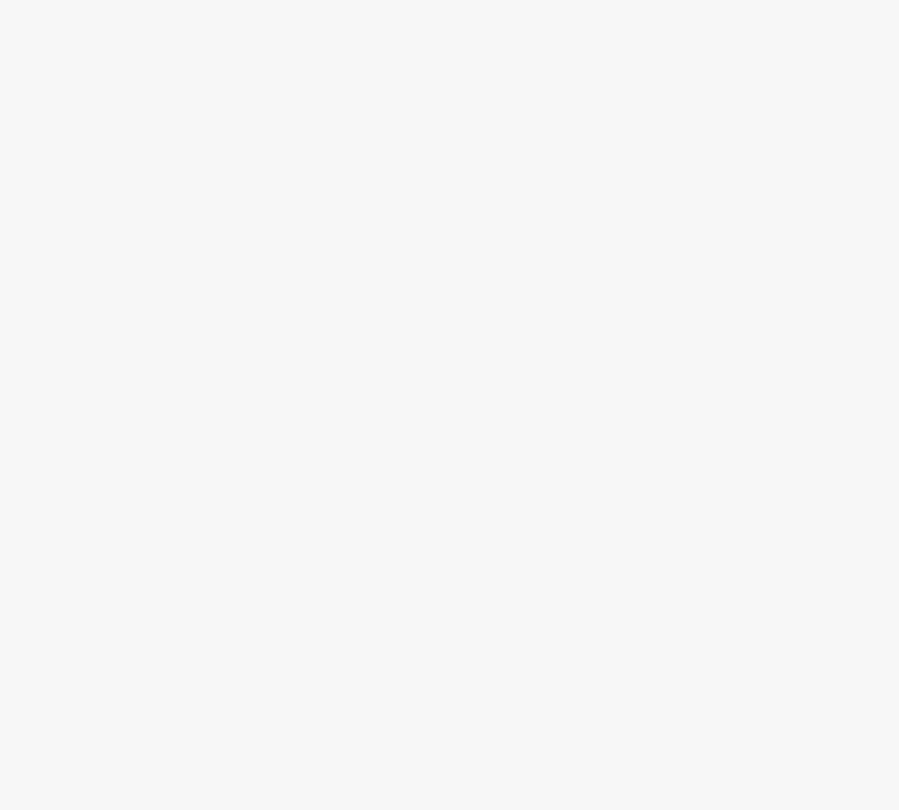
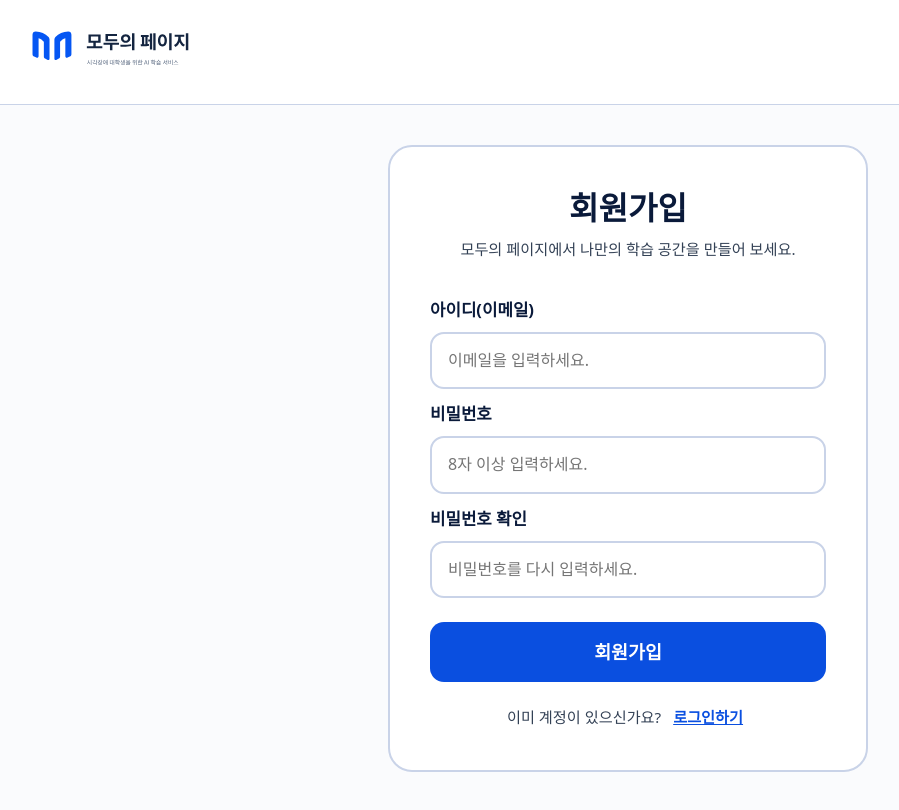
Before and after one commit to Coinxi0925/Hackathon_Team01, a React (Vite) app in the folder FE/: page /signup in a window 1280 px wide. Before the commit this address had no page. Shown: the whole page, without its empty margins (12-911 px from the left). Built offline with nearby package versions, Linux system fonts and the light colour scheme.

Commit message:
fix: 회원가입 화면 구현 및 전체 로고 변경

```diff
--- a/FE/src/App.jsx
+++ b/FE/src/App.jsx
@@ -7,6 +7,7 @@ import Reader from "./pages/Reader";
 import QuestionPage from "./pages/question.jsx";
 import QuestionList from "./pages/questionlist.jsx";
 import Home from "./pages/Home.jsx";
+import Signup from "./pages/Signup.jsx";
 
 export default function App() {
   const navigate = useNavigate();
@@ -37,6 +38,8 @@ export default function App() {
 
       {/* 홈: Layout 밖, 자체 헤더 사용 (소개 + 로그인) */}
       <Route path="/" element={<Home />} />
+      //회원가입 기능 추가
+      <Route path="/signup" element={<Signup />} />
 
       {/* 문서 학습 화면 */}
       <Route
--- a/FE/src/components/Layout.css
+++ b/FE/src/components/Layout.css
@@ -25,11 +25,8 @@
 .app-header {
   display: flex;
   align-items: center;
-  gap: 20px;
-  padding: 18px 40px;
-  background: #fafcff;
-  border-bottom: 1px solid #dfe5f1;
-  flex-wrap: wrap; /* 화면이 좁으면 줄바꿈 */
+  min-height: 80px;
+  padding: 10px 40px;
 }
 
 /* 로고 + 서비스 이름 */
--- /dev/null
+++ b/FE/src/components/Logo.css
@@ -0,0 +1,25 @@
+.app-logo {
+  display: inline-flex;
+  align-items: center;
+  justify-content: center;
+  padding: 0;
+  border: none;
+  background: transparent;
+  text-decoration: none;
+  cursor: pointer;
+  flex-shrink: 0;
+}
+
+.app-logo img {
+  display: block;
+  height: 64px;
+  width: auto;
+  max-width: none;
+  object-fit: contain;
+}
+
+@media (max-width: 760px) {
+  .app-logo img {
+    height: 44px;
+  }
+}
--- /dev/null
+++ b/FE/src/components/Logo.jsx
@@ -0,0 +1,26 @@
+import { Link } from "react-router-dom";
+import logo from "../assets/logo.svg";
+import "./Logo.css";
+
+export default function Logo({ to = "/documents", onClick, className = "" }) {
+  const image = <img src={logo} alt="모두의 페이지" />;
+
+  if (onClick) {
+    return (
+      <button
+        type="button"
+        className={`app-logo ${className}`}
+        onClick={onClick}
+        aria-label="모두의 페이지"
+      >
+        {image}
+      </button>
+    );
+  }
+
+  return (
+    <Link to={to} className={`app-logo ${className}`}>
+      {image}
+    </Link>
+  );
+}
--- a/FE/src/pages/Home.jsx
+++ b/FE/src/pages/Home.jsx
@@ -2,6 +2,7 @@ import { useState } from 'react'
 import { useNavigate } from 'react-router-dom'
 import heroImg from '../assets/pageofall.png'
 import './Home.css'
+import Logo from "../components/Logo";
 
 // 주요 기능 카드 4개
 const FEATURES = [
@@ -40,7 +41,7 @@ export default function Home() {
   return (
     <div className="home">
       <header className="home-topbar">
-        <span className="home-logo">📖 모두의 페이지</span>
+        <Logo to="/" className="home-logo" />
         <div className="home-nav">
           <button type="button" className="home-btn-outline" onClick={() => navigate('/')}>
             로그인
--- /dev/null
+++ b/FE/src/pages/Signup.css
@@ -0,0 +1,144 @@
+
+.signup {
+  --blue: #0a4fe0;
+  --blue-soft: #eaf3ff;
+  --line: #c9d3e8;
+  --text: #0a1a3a;
+  --sub: #334155;
+
+  min-height: 100vh;
+  display: flex;
+  flex-direction: column;
+  color: var(--text);
+  background: #FAFBFD;
+  font-size: 1.05rem;
+  line-height: 1.6;
+}
+
+.signup .signup-topbar {
+  display: flex;
+  align-items: center;
+  padding: 20px 3vw;
+  border-bottom: 1px solid var(--line);
+  background: #fff;
+}
+
+.signup .signup-logo {
+  border: none;
+  background: none;
+  color: var(--text);
+  font: inherit;
+  font-size: 1.6rem;
+  font-weight: 800;
+  cursor: pointer;
+}
+
+.signup .signup-main {
+  flex: 1;
+  display: flex;
+  align-items: center;
+  justify-content: center;
+  padding: 40px 20px;
+}
+
+.signup .signup-card {
+  width: 100%;
+  max-width: 480px;
+  display: flex;
+  flex-direction: column;
+  background: #fff;
+  border: 2px solid var(--line);
+  border-radius: 24px;
+  padding: 40px;
+}
+
+.signup .signup-card h1 {
+  font-size: 2rem;
+  font-weight: 800;
+  text-align: center;
+  margin: 0 0 8px;
+}
+
+.signup .signup-sub {
+  color: var(--sub);
+  font-size: 0.95rem;
+  text-align: center;
+  margin: 0 0 24px;
+}
+
+.signup .signup-card label {
+  font-weight: 800;
+  margin: 12px 0 8px;
+}
+
+.signup .signup-card input {
+  width: 100%;
+  box-sizing: border-box;
+  font: inherit;
+  font-size: 1rem;
+  padding: 14px 16px;
+  border: 2px solid var(--line);
+  border-radius: 14px;
+  background: #fff;
+}
+
+.signup .signup-card input:focus {
+  outline: none;
+  border-color: var(--blue);
+}
+
+.signup .signup-error {
+  color: #a31d1d;
+  font-size: 0.95rem;
+  font-weight: 700;
+  margin: 12px 0 0;
+}
+
+.signup .signup-message {
+  color: #176b3a;
+  font-size: 0.95rem;
+  font-weight: 700;
+  margin: 12px 0 0;
+}
+
+.signup .signup-submit {
+  width: 100%;
+  font: inherit;
+  font-size: 1.15rem;
+  font-weight: 800;
+  background: var(--blue);
+  color: #fff;
+  border: none;
+  border-radius: 14px;
+  padding: 15px;
+  margin-top: 24px;
+  cursor: pointer;
+}
+
+.signup .signup-submit:hover {
+  background: #0840b8;
+}
+
+.signup .signup-login {
+  text-align: center;
+  color: var(--sub);
+  font-size: 0.95rem;
+  margin: 22px 0 0;
+}
+
+.signup .signup-login button {
+  border: none;
+  background: none;
+  color: var(--blue);
+  font: inherit;
+  font-weight: 800;
+  margin-left: 6px;
+  cursor: pointer;
+  text-decoration: underline;
+}
+
+@media (max-width: 500px) {
+  .signup .signup-card {
+    padding: 28px 22px;
+  }
+}
--- /dev/null
+++ b/FE/src/pages/Signup.jsx
@@ -0,0 +1,110 @@
+
+import { useState } from 'react'
+import { useNavigate } from 'react-router-dom'
+import './Signup.css'
+import Logo from "../components/Logo";
+
+export default function Signup() {
+  const navigate = useNavigate()
+
+  const [email, setEmail] = useState('')
+  const [password, setPassword] = useState('')
+  const [confirmPassword, setConfirmPassword] = useState('')
+  const [error, setError] = useState('')
+  const [message, setMessage] = useState('')
+
+  function handleSubmit(e) {
+    e.preventDefault()
+
+    setError('')
+    setMessage('')
+
+    if (email.trim() === '') {
+      setError('이메일을 입력해 주세요.')
+      return
+    }
+
+    if (password.length < 8) {
+      setError('비밀번호는 8자 이상 입력해 주세요.')
+      return
+    }
+
+    if (password !== confirmPassword) {
+      setError('비밀번호가 일치하지 않습니다.')
+      return
+    }
+
+    // 현재는 프론트엔드 입력값 검증만 진행합니다.
+    // 실제 회원가입은 백엔드 API 연동 후 가능합니다.
+    setMessage('입력값 확인이 완료되었습니다. 실제 회원가입은 백엔드 연동 후 이용할 수 있습니다.')
+  }
+
+  return (
+    <div className="signup">
+      <header className="signup-topbar">
+        <Logo to="/" className="signup-logo" />
+      </header>
+
+      <main className="signup-main">
+        <form className="signup-card" onSubmit={handleSubmit}>
+          <h1>회원가입</h1>
+          <p className="signup-sub">
+            모두의 페이지에서 나만의 학습 공간을 만들어 보세요.
+          </p>
+
+          <label htmlFor="signup-email">아이디(이메일)</label>
+          <input
+            id="signup-email"
+            type="email"
+            value={email}
+            onChange={(e) => setEmail(e.target.value)}
+            placeholder="이메일을 입력하세요."
+            autoComplete="email"
+            required
+          />
+
+          <label htmlFor="signup-password">비밀번호</label>
+          <input
+            id="signup-password"
+            type="password"
+            value={password}
+            onChange={(e) => setPassword(e.target.value)}
+            placeholder="8자 이상 입력하세요."
+            autoComplete="new-password"
+            required
+          />
+
+          <label htmlFor="signup-confirm">비밀번호 확인</label>
+          <input
+            id="signup-confirm"
+            type="password"
+            value={confirmPassword}
+            onChange={(e) => setConfirmPassword(e.target.value)}
+            placeholder="비밀번호를 다시 입력하세요."
+            autoComplete="new-password"
+            required
+          />
+
+          {error !== '' && (
+            <p className="signup-error" role="alert">{error}</p>
+          )}
+
+          {message !== '' && (
+            <p className="signup-message" role="status">{message}</p>
+          )}
+
+          <button type="submit" className="signup-submit">
+            회원가입
+          </button>
+
+          <p className="signup-login">
+            이미 계정이 있으신가요?
+            <button type="button" onClick={() => navigate('/')}>
+              로그인하기
+            </button>
+          </p>
+        </form>
+      </main>
+    </div>
+  )
+}
--- a/FE/src/pages/question.jsx
+++ b/FE/src/pages/question.jsx
@@ -1,6 +1,7 @@
 import './question.css'
 import { useState } from 'react'
 import { askQuestion } from '../api/api.js'
+import Logo from "../components/Logo";
 
 // doc: 문서 정보 (name, page 등) / addHistory: 기록 저장 / goHistory: 과거 질문 화면으로 이동
 export default function QuestionPage({ doc, addHistory, goHistory, goSettings, goDocument }) {
@@ -29,7 +30,7 @@ export default function QuestionPage({ doc, addHistory, goHistory, goSettings, g
     <div className="page qa">
       {/* ---------- 맨 위 바: 로고 / 경로 / 설정 버튼 ---------- */}
       <header className="topbar">
-        <span className="logo" onClick={() => goDocument()}>📖 모두의 페이지</span>
+        <Logo onClick={() => goDocument()} className="logo" />
         <div className="crumb">
           <span>자료실</span>
           <span>›</span>
--- a/FE/src/pages/questionlist.jsx
+++ b/FE/src/pages/questionlist.jsx
@@ -1,6 +1,7 @@
 import './question.css'
 import { useState } from 'react'
 import { useNavigate } from 'react-router-dom'
+import Logo from "../components/Logo";
 
 // doc: 문서 정보 / history: 질문 기록 목록 / goQuestion: 질문 화면으로 이동
 export default function QuestionList({ doc, history, goQuestion, goSettings, goDocument }) {
@@ -18,7 +19,7 @@ export default function QuestionList({ doc, history, goQuestion, goSettings, goD
   return (
     <div className="page qa">
       <header className="topbar">
-        <span className="logo" onClick={() => navigate('/documents')}>📖 모두의 페이지</span>
+        <Logo to="/documents" className="logo" />
         <div className="crumb">
           <span>자료실</span>
           <span>›</span>
```
Also changed, not shown: FE/src/components/Layout.jsx (+2 -5 lines), FE/src/assets/logo.svg (added), 1 other file (tests, documents, lock files or other folders).
